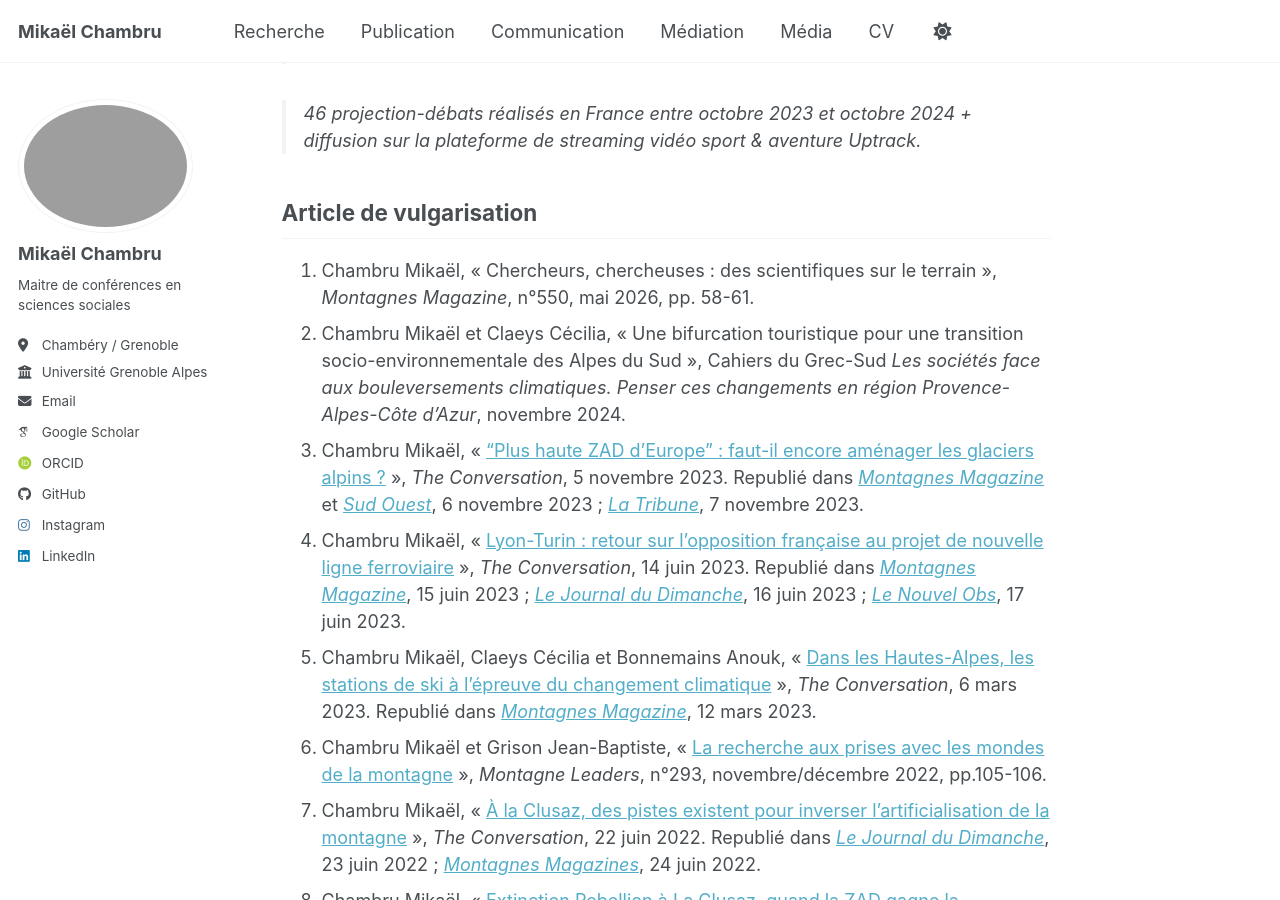
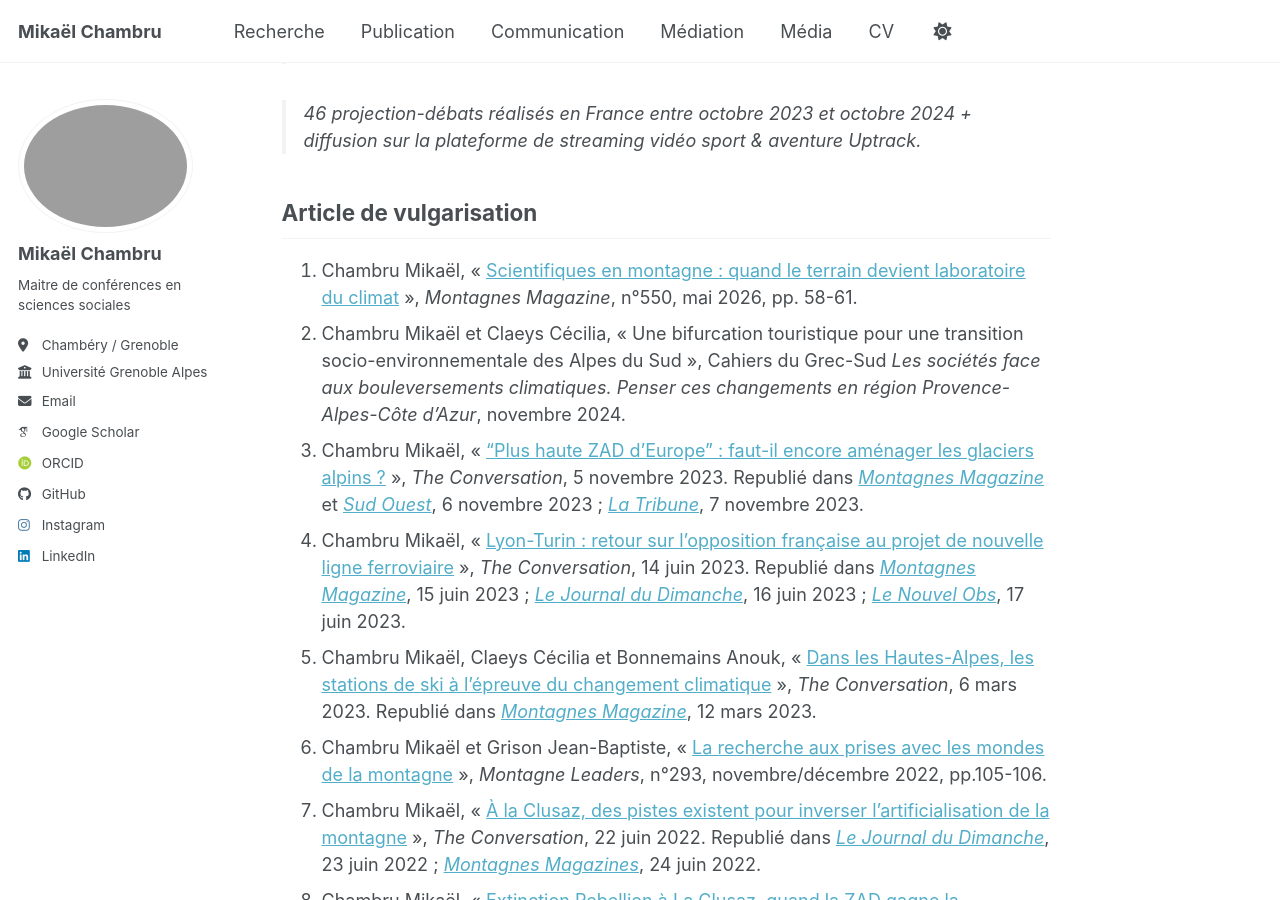
Before and after one commit to mikaelchambru/mikaelchambru.github.io, a Jekyll site: the page built from _pages/mediation.md, in a window 1280 px wide and 900 px high, scrolled down 431 px. Built offline with Jekyll 4.4.1, drawn with Linux system fonts in a browser that asks for light colours; some web fonts are replaced; a script bundle is joined from its source files by our own code; library files that are not in the unit come from our copies.

Commit message:
Update mediation.md

```diff
--- a/_pages/mediation.md
+++ b/_pages/mediation.md
@@ -15,7 +15,7 @@ redirect_from:
 
 ## Article de vulgarisation
 
-1. Chambru Mikaël, « Chercheurs, chercheuses : des scientifiques sur le terrain », *Montagnes Magazine*, n°550, mai 2026, pp. 58-61.
+1. Chambru Mikaël, « [Scientifiques en montagne : quand le terrain devient laboratoire du climat](https://www.montagnes-magazine.com/actus-scientifiques-montagne-quand-terrain-devient-laboratoire-climat) », *Montagnes Magazine*, n°550, mai 2026, pp. 58-61.
 2. Chambru Mikaël et Claeys Cécilia, « Une bifurcation touristique pour une transition socio-environnementale des Alpes du Sud », Cahiers du Grec-Sud *Les sociétés face aux bouleversements climatiques. Penser ces changements en région Provence-Alpes-Côte d’Azur*, novembre 2024.
 3. Chambru Mikaël, « [“Plus haute ZAD d’Europe” : faut-il encore aménager les glaciers alpins ?](https://theconversation.com/plus-haute-zad-deurope-faut-il-encore-amenager-les-glaciers-alpins-216918) », *The Conversation*, 5 novembre 2023.
 Republié dans *[Montagnes Magazine](https://www.montagnes-magazine.com/actus-plus-haute-zad-europe-faut-il-encore-amenager-les-glaciers-alpins)* et *[Sud Ouest](https://www.sudouest.fr/environnement/plus-haute-zad-d-europe-faut-il-encore-amenager-les-glaciers-alpins-17354614.php)*, 6 novembre 2023 ; [*La Tribune*](https://www.latribune.fr/opinions/tribunes/la-plus-haute-zad-d-europe-remet-en-cause-l-amenagement-de-la-haute-montagne-982485.html), 7 novembre 2023.
```
